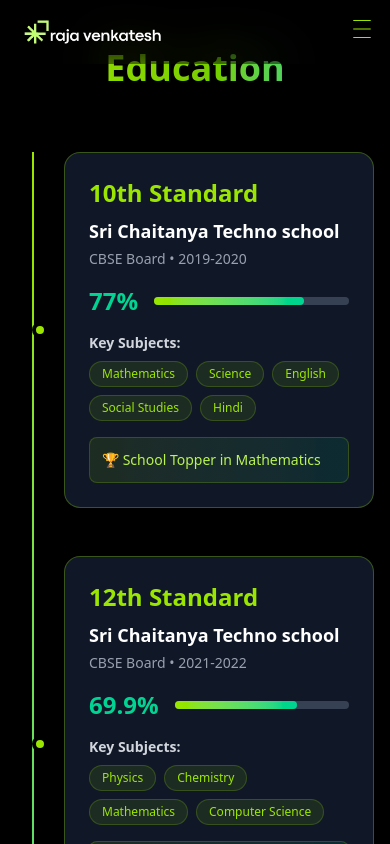
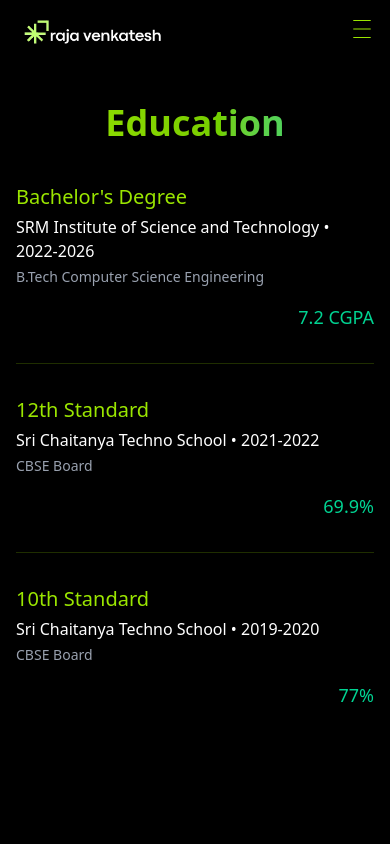
Before and after one commit to rajavenkatesh04/PortfolioV3, a Next.js app: page /Education in a window 390 px wide. Shown: the top 844 px of the page. Built offline with nearby package versions, Linux system fonts and the light colour scheme.

Commit message:
Fixed responsiveness in education section

```diff
--- a/app/Education/page.js
+++ b/app/Education/page.js
@@ -1,20 +1,21 @@
 export default function Education() {
-    // Creating a data structure to make the component maintainable and scalable
+    // Reorganizing data in descending chronological order (most recent first)
+    // This prioritizes your current education and shows progression backward
     const educationData = [
         {
             id: 1,
-            level: "10th Standard",
-            school: "Sri Chaitanya Techno school",
-            board: "CBSE Board",
-            year: "2019-2020",
-            percentage: "77%",
-            subjects: ["Mathematics", "Science", "English", "Social Studies", "Hindi"],
-            achievement: "School Topper in Mathematics"
+            level: "Bachelor's Degree",
+            school: "SRM Institute of Science and Technology",
+            board: "B.Tech Computer Science Engineering",
+            year: "2022-2026", // Year now appears next to institution
+            percentage: "7.2 CGPA",
+            subjects: ["Data Structures", "Algorithms", "Web Development", "Database Systems", "Machine Learning"],
+            achievement: "Dean's List for Academic Excellence"
         },
         {
             id: 2,
             level: "12th Standard",
-            school: "Sri Chaitanya Techno school",
+            school: "Sri Chaitanya Techno School",
             board: "CBSE Board",
             year: "2021-2022",
             percentage: "69.9%",
@@ -23,113 +24,69 @@ export default function Education() {
         },
         {
             id: 3,
-            level: "Bachelor's Degree",
-            school: "SRM Institute of Science and Technology",
-            board: "Computer Science Engineering",
-            year: "2022-2026",
-            percentage: "7.2 CGPA",
-            subjects: ["Data Structures", "Algorithms", "Web Development", "Database Systems", "Machine Learning"],
-            achievement: "Dean's List for Academic Excellence"
+            level: "10th Standard",
+            school: "Sri Chaitanya Techno School",
+            board: "CBSE Board",
+            year: "2019-2020",
+            percentage: "77%",
+            subjects: ["Mathematics", "Science", "English", "Social Studies", "Hindi"],
+            achievement: "School Topper in Mathematics"
         }
     ];
 
-    return(
+    return (
         <div className="min-h-screen flex flex-col justify-center items-center bg-black text-white px-4 sm:px-8 lg:px-24 py-12">
-            <section id="education" className="w-full max-w-6xl">
-                <h1 className="text-4xl sm:text-5xl font-bold text-center mb-16 bg-gradient-to-r from-lime-400 via-lime-500 to-emerald-400 bg-clip-text text-transparent">
+            <section id="education" className="w-full max-w-4xl">
+                {/* Keeping your gradient heading but with cleaner typography */}
+                <h1 className="mb-2 text-4xl sm:text-5xl font-bold text-center mb-10 bg-gradient-to-r from-lime-400 via-lime-500 to-emerald-400 bg-clip-text text-transparent">
                     Education
                 </h1>
 
-                {/* Education Timeline Container */}
-                <div className="relative">
-                    {/* Timeline Line - This creates the vertical line connecting all education entries */}
-                    <div className="absolute left-4 md:left-1/2 md:transform md:-translate-x-px top-0 bottom-0 w-0.5 bg-gradient-to-b from-lime-400 to-emerald-400"></div>
+                <div className="space-y-8">
+                    {educationData.map((education) => (
+                        <div key={education.id} className="border-b border-lime-400/20 pb-8 last:border-b-0">
+                            {/* Main content layout with swapped positioning */}
+                            <div className="flex flex-col md:flex-row md:justify-between md:items-start gap-2">
 
-                    {/* Education Cards */}
-                    <div className="space-y-12">
-                        {educationData.map((education, index) => (
-                            <div key={education.id} className={`relative flex items-center ${
-                                // Alternating layout for larger screens - even indices on left, odd on right
-                                index % 2 === 0 ? 'md:flex-row' : 'md:flex-row-reverse'
-                            }`}>
-
-                                {/* Timeline Dot - The circular indicator on the timeline */}
-                                <div className="absolute left-4 md:left-1/2 md:transform md:-translate-x-1/2 w-4 h-4 bg-lime-400 rounded-full border-4 border-black z-10"></div>
-
-                                {/* Content Card */}
-                                <div className={`ml-12 md:ml-0 md:w-5/12 ${
-                                    // Spacing adjustments for alternating layout
-                                    index % 2 === 0 ? 'md:mr-8' : 'md:ml-8'
-                                }`}>
-                                    <div className="bg-gray-900 border border-lime-400/30 rounded-2xl p-6 hover:border-lime-400/60 transition-all duration-300 hover:shadow-lg hover:shadow-lime-400/10">
-
-                                        {/* Header Section */}
-                                        <div className="mb-4">
-                                            <h3 className="text-2xl font-bold text-lime-400 mb-2">
+                                {/* Left side: Institution details with year integrated */}
+                                <div className="flex-1">
+                                    <h3 className="text-xl font-medium text-lime-400 mb-1">
                                         {education.level}
                                     </h3>
-                                            <h4 className="text-lg font-semibold text-white mb-1">
-                                                {education.school}
-                                            </h4>
-                                            <p className="text-gray-400 text-sm">
-                                                {education.board} • {education.year}
+                                    {/* Year now appears directly next to school name as requested */}
+                                    <p className="text-white mb-1">
+                                        {education.school} • {education.year}
+                                    </p>
+                                    <p className="text-sm text-gray-400">
+                                        {education.board}
                                     </p>
                                 </div>
 
-                                        {/* Performance Section */}
-                                        <div className="mb-4">
-                                            <div className="flex items-center gap-4 mb-3">
-                                                <span className="text-2xl font-bold text-emerald-400">
+                                {/* Right side: Results/Performance (swapped from original position) */}
+                                <div className="text-right md:text-right mt-2 md:mt-0">
+                                    <p className="text-lg font-medium text-emerald-400">
                                         {education.percentage}
-                                                </span>
-                                                <div className="flex-1 bg-gray-700 rounded-full h-2">
-                                                    {/* Progress bar showing academic performance */}
-                                                    <div
-                                                        className="bg-gradient-to-r from-lime-400 to-emerald-400 h-2 rounded-full"
-                                                        style={{
-                                                            // Converting percentage to width - this demonstrates dynamic styling
-                                                            width: education.level.includes('Bachelor')
-                                                                ? '85%' // CGPA representation
-                                                                : education.percentage
-                                                        }}
-                                                    ></div>
-                                                </div>
+                                    </p>
                                 </div>
                             </div>
 
-                                        {/* Key Subjects */}
-                                        <div className="mb-4">
-                                            <h5 className="text-sm font-semibold text-gray-300 mb-2">
-                                                Key Subjects:
-                                            </h5>
-                                            <div className="flex flex-wrap gap-2">
-                                                {education.subjects.map((subject, subjectIndex) => (
-                                                    <span
-                                                        key={subjectIndex}
-                                                        className="px-3 py-1 bg-lime-400/10 text-lime-400 rounded-full text-xs font-medium border border-lime-400/20"
-                                                    >
-                                                        {subject}
-                                                    </span>
-                                                ))}
-                                            </div>
-                                        </div>
-
-                                        {/* Achievement Badge */}
-                                        <div className="mt-4 p-3 bg-gradient-to-r from-lime-400/10 to-emerald-400/10 rounded-lg border border-lime-400/20">
-                                            <p className="text-sm text-lime-300 font-medium">
-                                                🏆 {education.achievement}
-                                            </p>
-                                        </div>
-                                    </div>
-                                </div>
-
-                                {/* Spacer for alternating layout on larger screens */}
-                                <div className="hidden md:block md:w-5/12"></div>
+                            {/*/!* Subjects section - keeping minimal approach *!/*/}
+                            {/*<div className="mt-4">*/}
+                            {/*    <div className="flex flex-wrap gap-2">*/}
+                            {/*        {education.subjects.map((subject, subjectIndex) => (*/}
+                            {/*            <span*/}
+                            {/*                key={subjectIndex}*/}
+                            {/*                className="px-3 py-1 bg-lime-400/10 text-lime-400 rounded-full text-xs font-medium border border-lime-400/20"*/}
+                            {/*            >*/}
+                            {/*                {subject}*/}
+                            {/*            </span>*/}
+                            {/*        ))}*/}
+                            {/*    </div>*/}
+                            {/*</div>*/}
                         </div>
                     ))}
                 </div>
-                </div>
             </section>
         </div>
-    )
+    );
 }
--- a/app/contact/page.js
+++ b/app/contact/page.js
@@ -33,8 +33,9 @@ export default function Contact() {
 
     return (
         <div id={"contact"} className={"w-full px-[12%] py-10 scroll-mt-20 bg-zinc-950 text-white font-josefin-sans"}>
-            <h4 className={"text-center mb-2 text-lg "}>Connect with me</h4>
-            <h2 className={"text-center text-5xl "}>Get in touch</h2>
+            <h1 className="mb-2 text-4xl sm:text-5xl font-bold text-center mb-10 bg-gradient-to-r from-lime-400 via-lime-500 to-emerald-400 bg-clip-text text-transparent">
+                Get in touch
+            </h1>
             <p className={"text-center max-w-2xl mx-auto mt-5 mb-12 "}>I'd love to hear from you! If you have any questions, comments or feedback, Please use the form below.</p>
 
             <form onSubmit={onSubmit} className={"max-w-2xl mx-auto"}>
```
Lines whose indentation alone changed are shown as unchanged.
